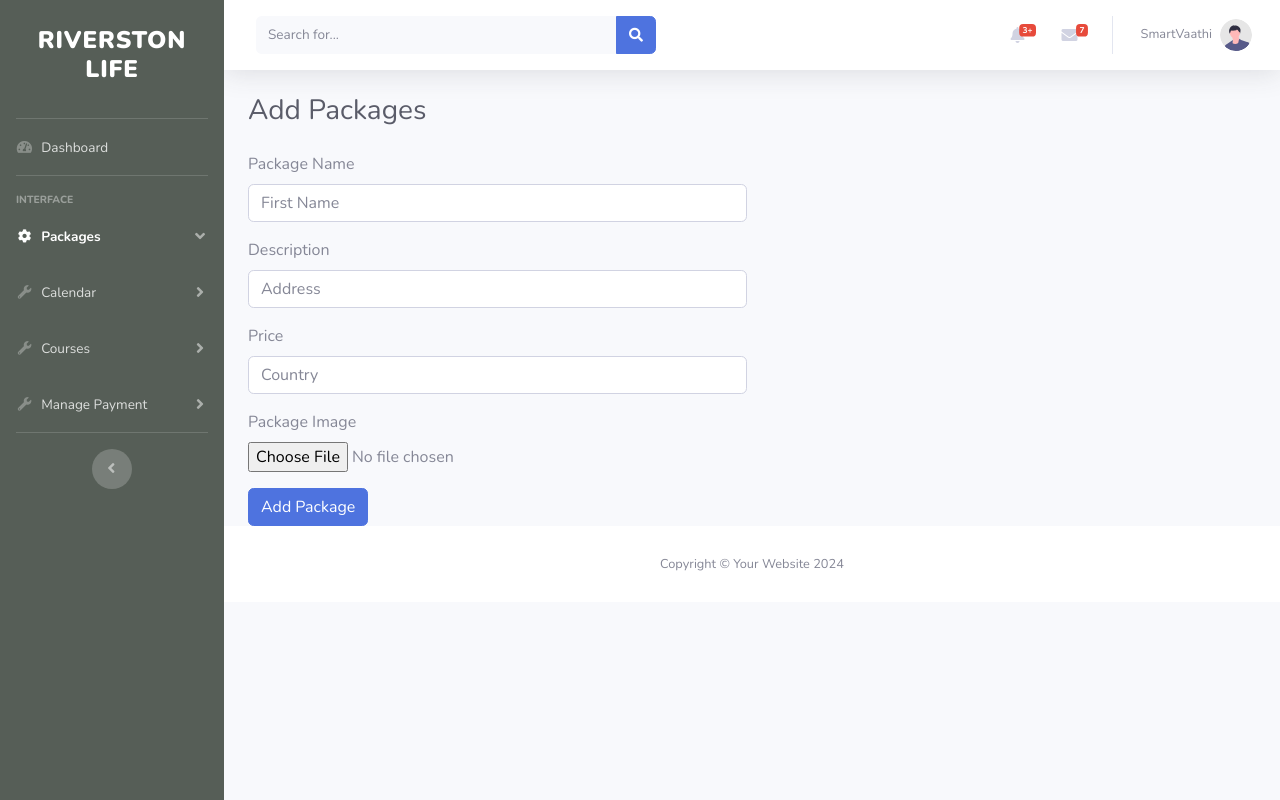
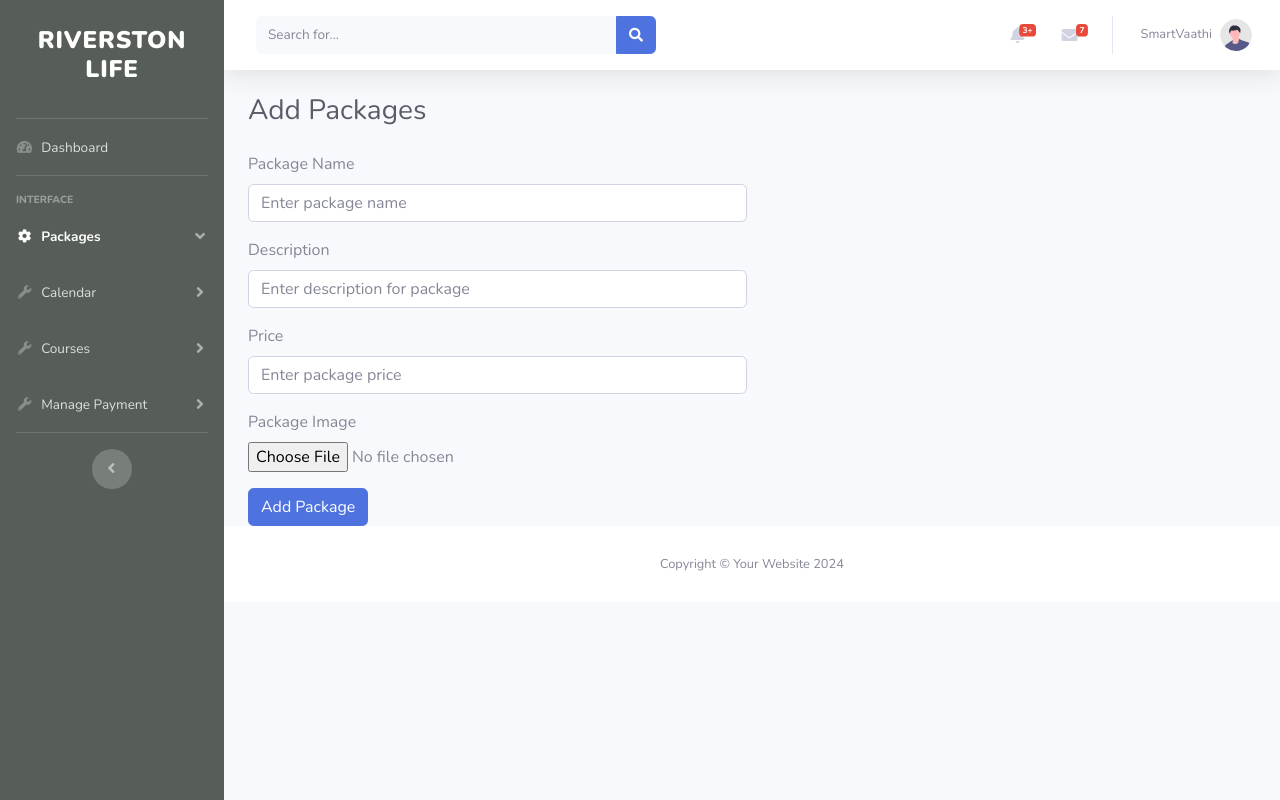
Before and after one commit to Gayan-Sachintha/RiverstonLife, a PHP site: page /addPackages.php in a window 1280 px wide. Run offline with PHP 8.4, Linux system fonts and the light colour scheme; a stand-in replaces the project's code that opens the database connection; some libraries are stand-ins or nearby versions.

Commit message:
init commit

```diff
--- a/View/Admin/addPackages.php
+++ b/View/Admin/addPackages.php
@@ -259,25 +259,25 @@
                         <h1 class="h3 mb-0 text-gray-800">Add Packages</h1>
                     </div>
 
-                    <form action="../Controllers/addpackages.php" method="post" enctype="multipart/form-data">
+                    <form action="../../Controllers/submitpackages.php" method="post" enctype="multipart/form-data">
                         <div class="form-row">
                           <div class="form-group col-md-6">
                             <label for="inputEmail4">Package Name</label>
-                            <input name="packageName" type="text" class="form-control" id="packageName" placeholder="First Name" required>
+                            <input name="packageName" type="text" class="form-control" id="packageName" placeholder="Enter package name" required>
                           </div>
                         </div>
 
                         <div class="form-row">
                             <div class="form-group col-md-6">
                               <label for="inputEmail4">Description</label>
-                              <input type="description" name="address" class="form-control" id="description" placeholder="Address" required>
+                              <input type="description" name="address" class="form-control" id="description" placeholder="Enter description for package" required>
                             </div>
                           </div>
 
                           <div class="form-row">
                             <div class="form-group col-md-6">
                               <label for="inputEmail4">Price</label>
-                              <input name="price" type="text" class="form-control" id="price" placeholder="Country" required>
+                              <input name="price" type="text" class="form-control" id="price" placeholder="Enter package price" required>
                             </div>
                           </div>
 
```
Also changed, not shown: Controllers/submitpackages.php (renamed from Controllers/addpackages.php), View/assets/uploadsh1.png (added).
